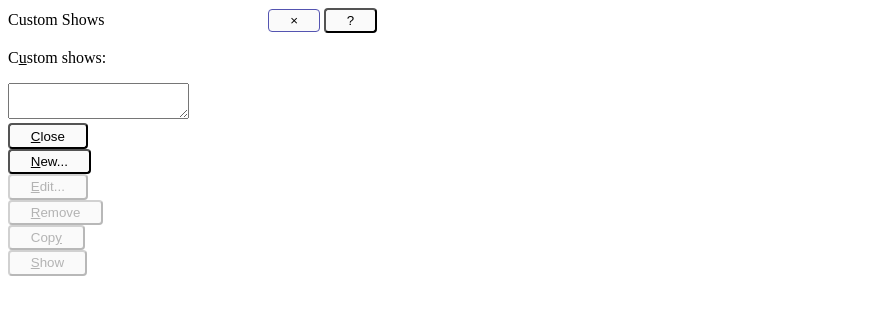
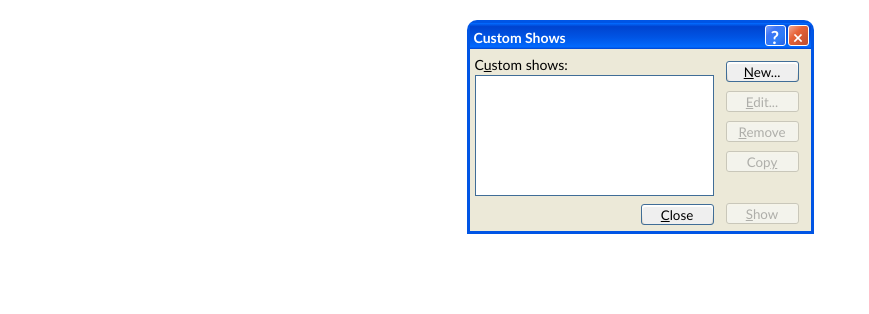
Before and after one commit to uc-prt/CSSAssignment, a plain HTML site: page index.html in a window 1280 px wide. Shown: the whole page, without its empty margins (0-869 px from the left). Drawn offline with Linux system fonts and the light colour scheme.

Commit message:
Update style.css

```diff
--- a/style.css
+++ b/style.css
@@ -1,91 +1,170 @@
-.container {
-  margin: auto;
-  background-color: #3166e0;
-  height: 217px;
-  width: 350px;
-  color: white;
-  border-radius: 5px;
-  padding-top: 0.2em;
-  z-index: -1;
-  font-family: monospace;
-  font-size: 15px;
-}
-.heading {
-  font-weight: bold;
-}
-.inner-heading,
-.heading {
-  margin: 1px 0px 2px 5px;
-}
-.iconsgroup {
-  font-weight: bold;
-  display: inline-block;
-  margin-top: -45px;
-  /* margin-bottom: 6px; */
-  margin-left: 18.7rem;
-}
-.inner-container {
-  background-color: rgb(243, 243, 243);
-  height: 186px;
-  width: 344px;
-  margin-left: 3px;
-  color: black;
-  position: relative;
-  top: -10px;
+* {
+    box-sizing: border-box;
+    margin: 0;
+    padding: 0;
+    font-family:'Trebuchet MS', 'Lucida Sans Unicode', 'Lucida Grande', 'Lucida Sans', Arial, sans-serif;
 }
 
-.cancel {
-  background-color: rgb(240, 125, 125);
-}
-.show {
-  margin: 0 10px;
-  border: 1px solid rgb(224, 224, 224);
-}
-.icons {
-  border: 1px solid white;
-  padding: 0 0.1rem;
-  margin-top: 23px;
-  float: left;
-  border-radius: 2px;
+.outer-box {
+    width: 347px;
+    margin: auto;
+    margin-top: 20px;
+    border-radius: 10px 10px 0 0;
+    background-color: #0055e5;
 }
 
-input[type="text"] {
-  margin-left: 5px;
-  height: 110px;
-  width: 230px;
-  border: 0.2px solid rgb(102, 102, 201);
+.header-box {
+    background: rgba(0,67,207,1);
+    background: linear-gradient(top, rgba(0,67,207,1) 0%, rgba(2,106,254,1) 1%, rgba(0,67,207,1) 14%, rgba(0,85,229,1) 57%, rgba(2,106,254,1) 92%, rgba(0,67,207,1) 100%);
+    background: linear-gradient(to bottom, rgba(0,67,207,1) 0%, rgba(2,106,254,1) 1%, rgba(0,67,207,1) 14%, rgba(0,85,229,1) 57%, rgba(2,106,254,1) 92%, rgba(0,67,207,1) 100%);
+    height: 26px;
 }
-.close {
-  margin-left: 10rem;
-  border: 0.3px solid rgb(84, 84, 177);
+
+.header-box,.header-box .btn {
+    color: white;
 }
-button {
-  border-radius: 4px;
-  padding: 0.2rem 1.3rem;
-  background-color: rgb(250, 250, 250);
+.header-box,.box-content {
+    padding: 2px;
 }
-.subcontainer {
-  position: absolute;
-  float: left;
+.box-options div,#btn-close,.btn-options,.header-box .btn {
+    -webkit-border-radius: 3px;
+    -moz-border-radius: 3px;
+    border-radius: 3px;
 }
-.nsubcontainer {
-  width: 50px;
-  margin-left: 16rem;
+
+.header-box .btn {
+    width: 21px;
+    font-size: 18px;
+    margin-left: 2px;
+    border: 1px solid white;
 }
-.nsubcontainer button {
-  padding: 0;
-  border: 2px solid rgb(109, 109, 209);
-  margin-top: 8px;
+
+.header-box .close {
+    background: rgba(240,169,148,1);
+    background:linear-gradient(-45deg, rgba(240,169,148,1) 0%, rgba(231,99,56,1) 38%, rgba(188,77,47,1) 100%);
+    background: linear-gradient(135deg, rgba(240,169,148,1) 0%, rgba(231,99,56,1) 38%, rgba(188,77,47,1) 100%);
 }
-.nsubcontainer i {
-  padding: 0.1em 1.12rem;
-  display: inline-block;
-  border: 0.2px dotted rgb(56, 56, 109);
+
+.header-box .help {
+    background: rgba(124,160,248,1);
+    background:linear-gradient(-45deg, rgba(124,160,248,1) 0%, rgba(62,117,245,1) 30%, rgba(44,124,247,1) 68%, rgba(40,95,227,1) 100%);
+    background: linear-gradient(135deg, rgba(124,160,248,1) 0%, rgba(62,117,245,1) 30%, rgba(44,124,247,1) 68%, rgba(40,95,227,1) 100%);
 }
-.nsubcontainer .disabled {
-  border: 1px solid rgb(224, 224, 224);
-  padding: 0.2em 1.3rem;
+
+.header-box span,.header-box .btn{
+    font-weight: bold;
 }
-.remove {
-  padding: 0.2em 0.9em !important;
+
+.header-box span{
+    padding-top: 4px;
 }
+
+.header-box span,.outer-box{
+    font-size: 14px;
+    padding-left: 2px;
+}
+
+.header-box span,.inner-box > div{
+    display: inline-block;
+}
+
+.inner-box .box-content p{
+    padding-bottom: 2px;
+}
+
+.inner-box > div {
+    height: 182px;
+}
+
+.inner-box {
+    background-color: #ece9d8;
+}
+
+#btn-close,.box-options div{
+    background-color: #F5F4EA;
+}
+
+.box-content {
+    width: 251px;
+}
+
+.box-content,.box-options{
+    padding: 7px 7px 4px 5px;
+}
+
+.box-content #text_content {
+    resize: none;
+}
+
+#btn-close,.box-options,.header-box .btn {
+    float: right;
+}
+
+#btn-close,.box-options{
+    margin-top: 5px;
+}
+
+.box-options {
+    width: 90px;
+}
+
+.outer-box{
+    padding: 3px;
+}
+
+.box-options div,#btn-close,.header-box .btn{
+    height: 21px;
+}
+
+.box-options div,#btn-close {
+    border: 1px solid #C9C7BA;
+    width: 73px;
+    margin-bottom: 9px;
+    padding: 1px;
+}
+
+.btn-options{
+    height: 17px;
+}
+
+.box-options div:first-child,#btn-close{
+    background: rgba(255,255,255,1);
+    background:linear-gradient(top, rgba(255,255,255,1) 0%, rgba(243,243,238,1) 47%, rgba(214,208,197,1) 100%);
+    background: linear-gradient(to bottom, rgba(255,255,255,1) 0%, rgba(243,243,238,1) 47%, rgba(214,208,197,1) 100%);
+}
+
+.box-options div:first-child,#btn-close,.box-content #text_content {
+    border-color: #406d97;
+}
+
+.box-options #parent_new:hover,.box-options #parent_new:active,#btn-close:active,#btn-close:hover{
+    background: rgba(193,216,243,1);
+    background: linear-gradient(top, rgba(193,216,243,1) 0%, rgba(115,143,230,1) 100%);
+    background: linear-gradient(to bottom, rgba(193,216,243,1) 0%, rgba(115,143,230,1) 100%);
+}
+
+#text_content,.btn-options {
+    width: 100%;
+}
+
+#text_content{
+    height: 121px;
+}
+
+#btn-close:hover .btn-options,.box-options #parent_new:hover .btn-options{
+    border: 1px dotted black;
+}
+
+.disabled button:hover,.disabled button:active,.disabled button:focus,.btn-options{
+    border: 0;
+    outline: none;
+}
+
+.box-options #copy_parent {
+    margin-bottom: 16px;
+}
+
+.box-options #show_parent{
+    position: relative;
+    top: 15px;
+}
```
